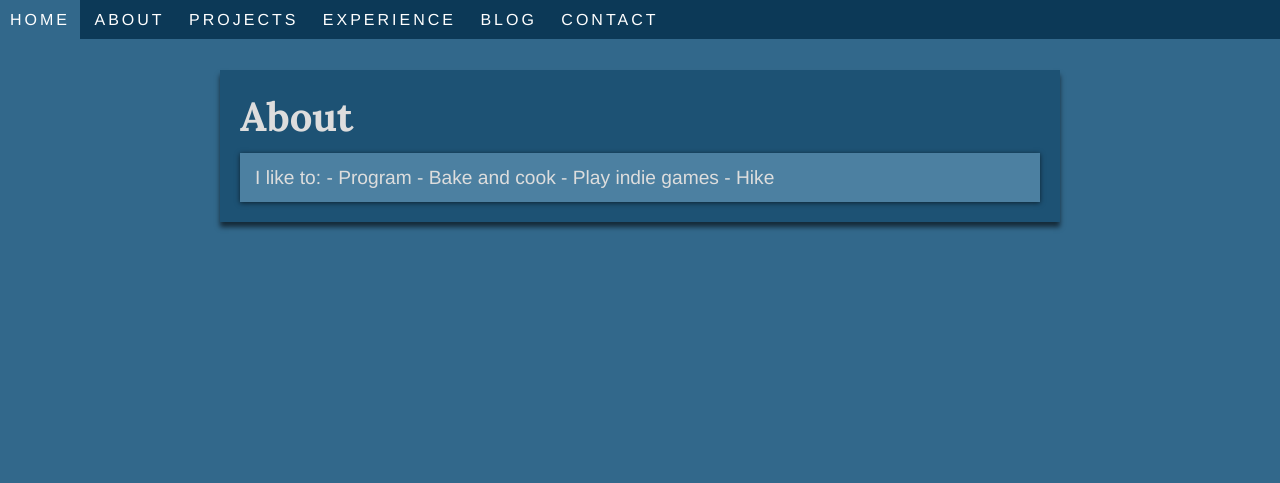
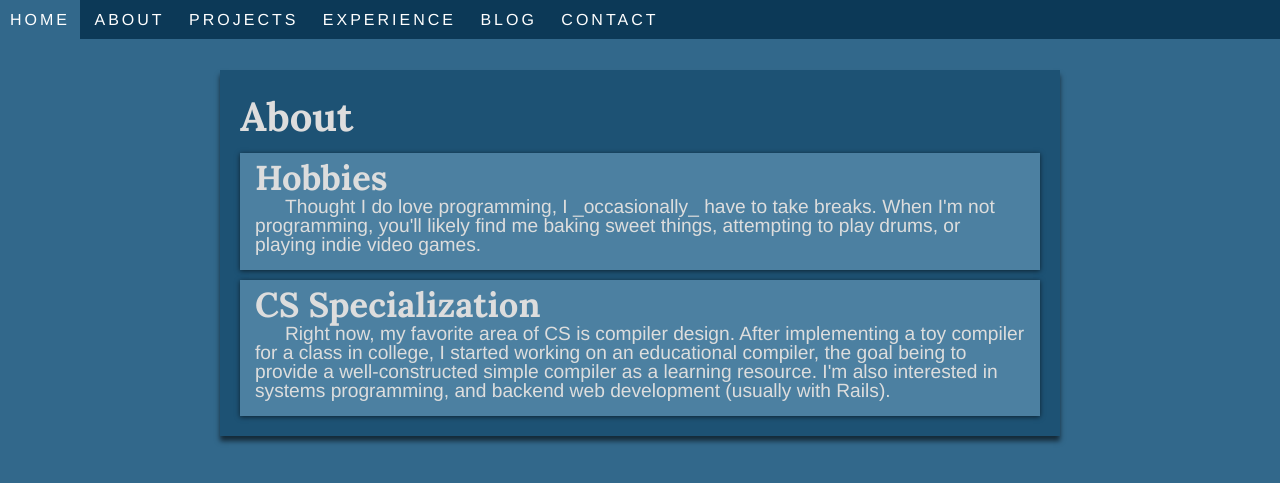
Before and after one commit to jroggeman/jroggeman.github.io, a Jekyll site: the page built from about/index.md, in a window 1280 px wide. Shown: the top 483 px of the page. Built offline with Jekyll 4.4.1, drawn with Linux system fonts in a browser that asks for light colours.

Commit message:
Setup about page with data

```diff
--- /dev/null
+++ b/_data/about.yml
@@ -0,0 +1,11 @@
+- title: Hobbies
+  content: Thought I do love programming, I _occasionally_ have to take breaks.
+      When I'm not programming, you'll likely find me baking sweet things, attempting
+      to play drums, or playing indie video games.
+
+- title: CS Specialization
+  content: Right now, my favorite area of CS is compiler design.  After implementing
+      a toy compiler for a class in college, I started working on an educational
+      compiler, the goal being to provide a well-constructed simple compiler as a
+      learning resource.  I'm also interested in systems programming, and backend
+      web development (usually with Rails).
--- a/about/index.md
+++ b/about/index.md
@@ -3,11 +3,13 @@ layout: default
 ---
 
 # About
-<div class="card">
-I like to:
-
-- Program
-- Bake and cook
-- Play indie games
-- Hike
-</div>
+<ul class="card-list">
+    {% for interest in site.data.about %}
+    <li class="card">
+    <h2>{{ interest.title }}</h2>
+    <p>
+    {{ interest.content }}
+    </p>
+    </li>
+    {% endfor %}
+</ul>
```
